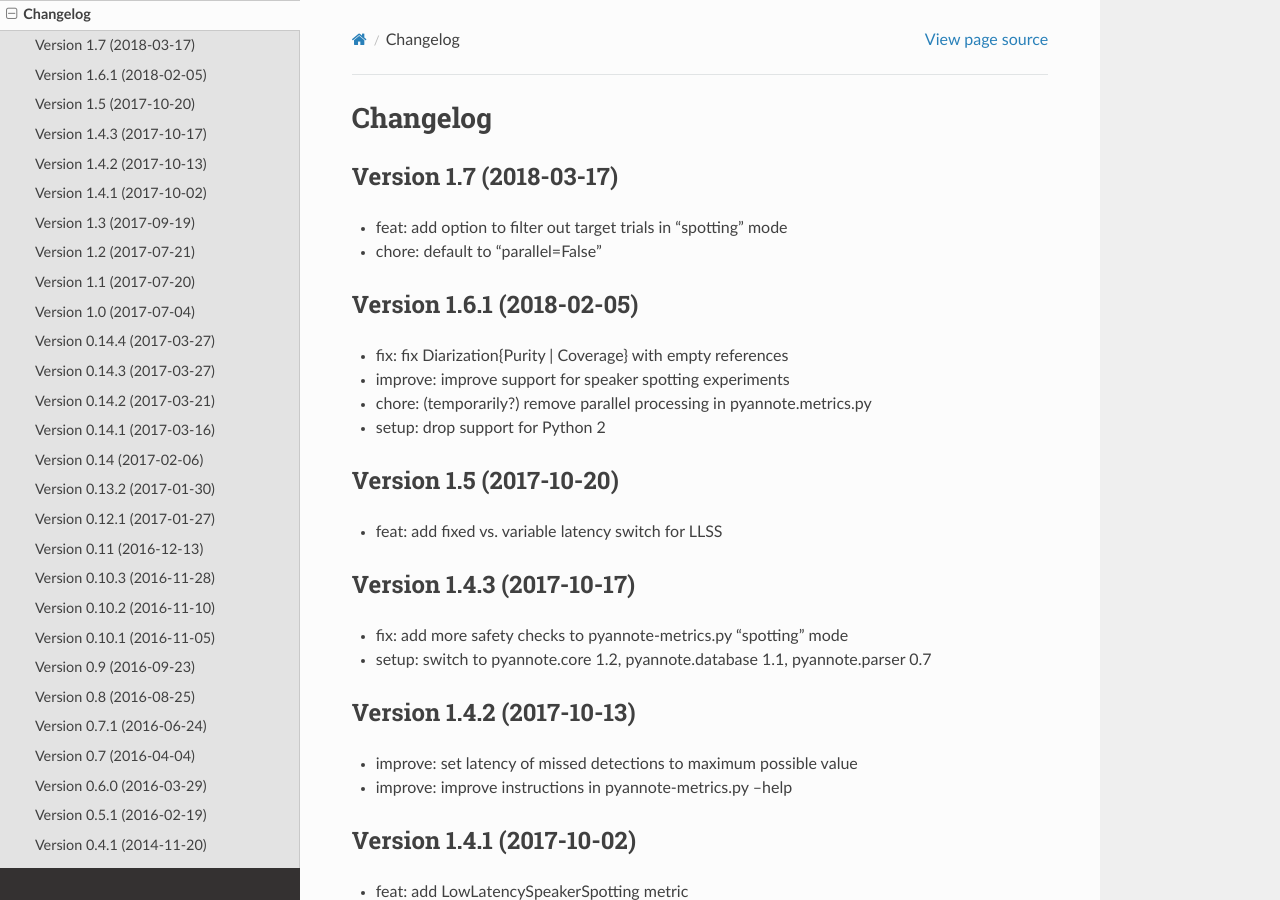
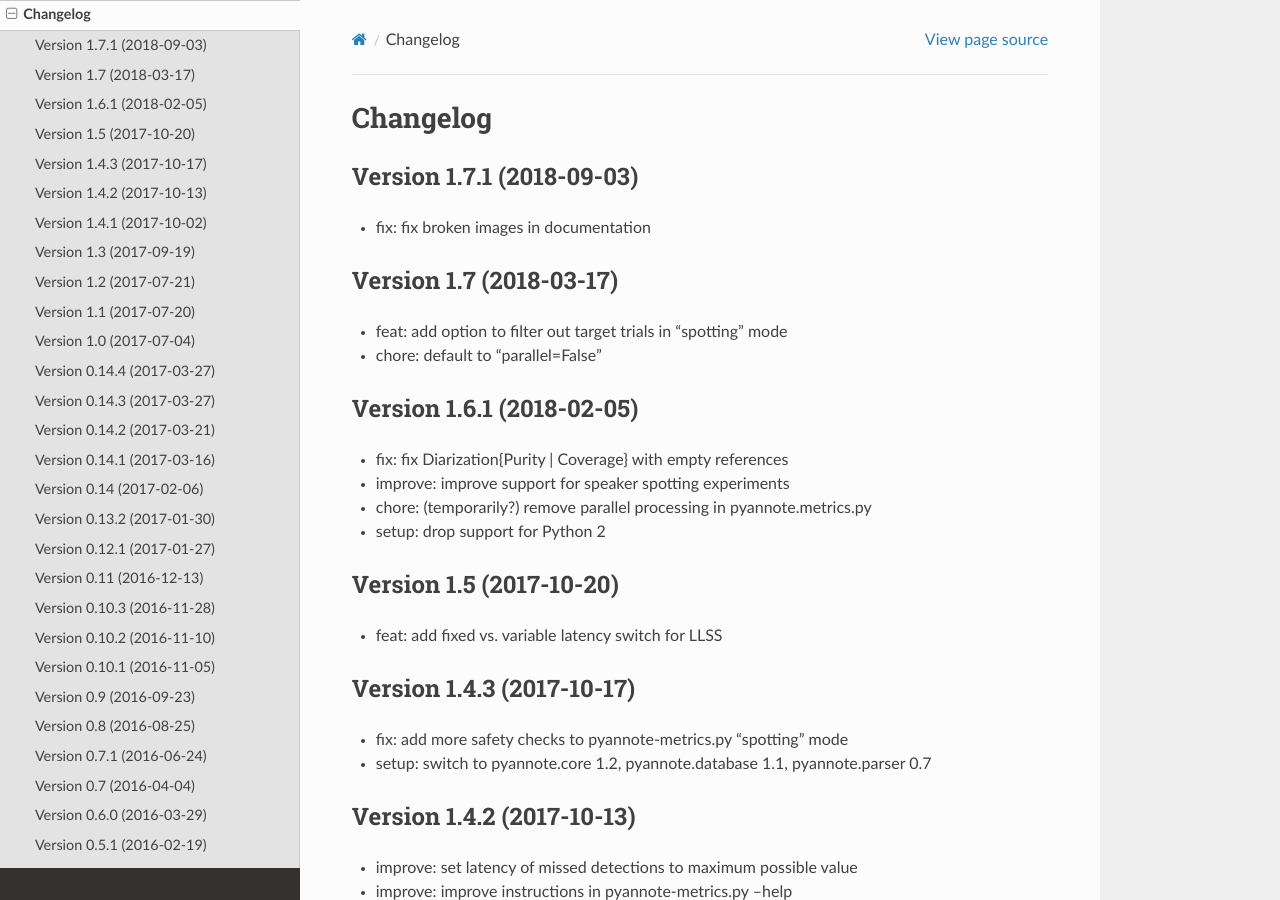
Before and after one commit to pyannote/pyannote-metrics, a Sphinx documentation site: the page built from docs/source/changelog.rst, in a window 1280 px wide and 900 px high. Built offline with Sphinx 7.4.7 and the Read the Docs theme 2.0.0, drawn with Linux system fonts in a browser that asks for light colours.

Commit message:
doc: update changelog

```diff
--- a/docs/source/changelog.rst
+++ b/docs/source/changelog.rst
@@ -1,6 +1,11 @@
 #########
 Changelog
 #########
+
+Version 1.7.1 (2018-09-03)
+~~~~~~~~~~~~~~~~~~~~~~~~~~
+
+- fix: fix broken images in documentation
 
 Version 1.7 (2018-03-17)
 ~~~~~~~~~~~~~~~~~~~~~~~~
```
